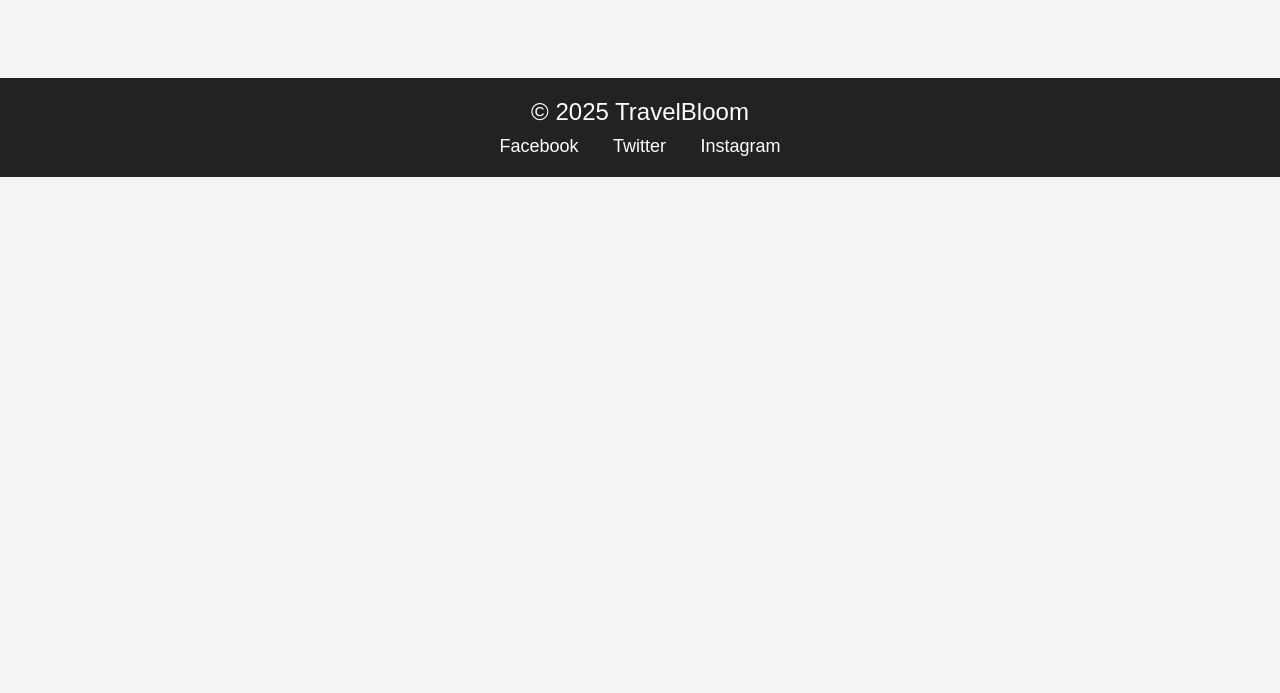
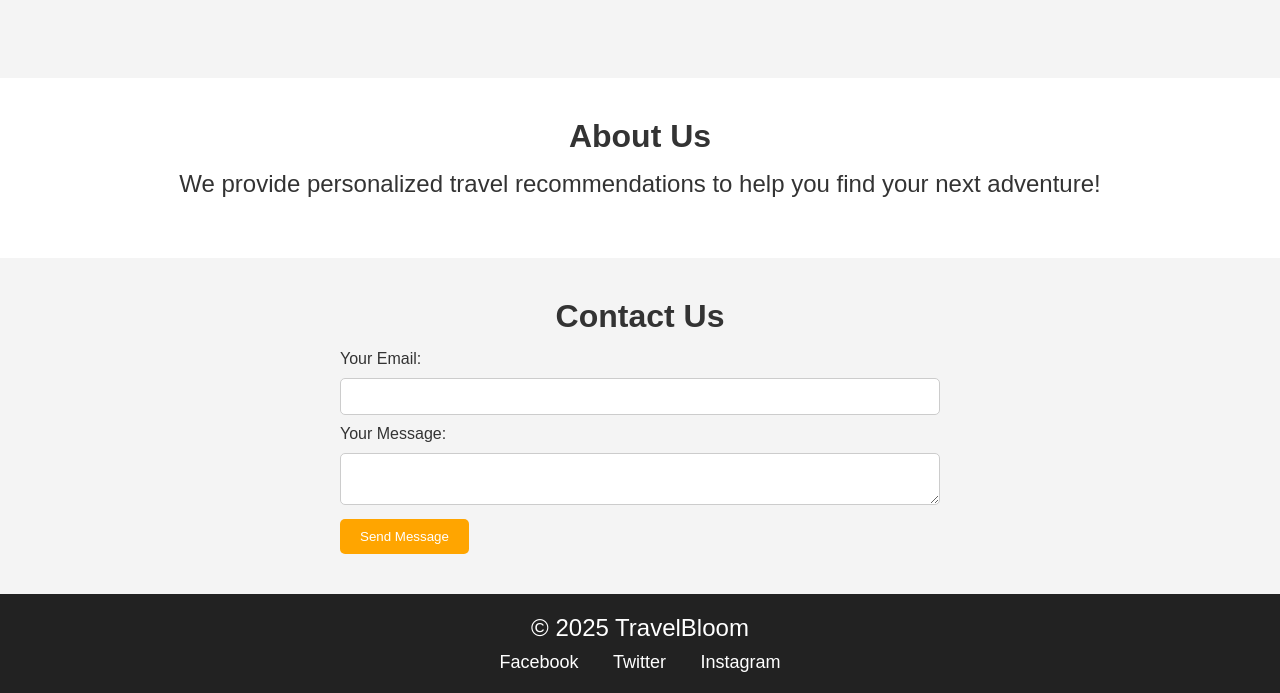
Before and after one commit to Adel-aa/travel-recommendation, a plain HTML site: page index.html in a window 1280 px wide. Shown: the part 855-1548 px from the top of the page. Before the commit the page ends 1032 px from the top, so only its background shows below. Drawn offline with Linux system fonts and the light colour scheme.

Commit message:
Update index.html

```diff
--- a/index.html
+++ b/index.html
@@ -11,8 +11,8 @@
     <!-- Navigation Bar -->
     <nav>
       <a href="#">Home</a>
-      <a href="#">About Us</a>
-      <a href="#">Contact Us</a>
+      <a href="#about-us">About Us</a>
+      <a href="#contact-us">Contact Us</a>
       <input type="text" id="search-bar" placeholder="Search destinations">
       <button id="search-btn">Search</button>
       <button id="reset-btn">Clear</button>
@@ -33,6 +33,24 @@
 
     <!-- Results Section -->
     <section id="results"></section>
+
+    <!-- About Us Page -->
+    <section id="about-us">
+      <h2>About Us</h2>
+      <p>We provide personalized travel recommendations to help you find your next adventure!</p>
+    </section>
+
+    <!-- Contact Us Page -->
+    <section id="contact-us">
+      <h2>Contact Us</h2>
+      <form action="mailto:info@travelbloom.com" method="post" enctype="text/plain">
+        <label for="email">Your Email:</label>
+        <input type="email" id="email" name="email" required>
+        <label for="message">Your Message:</label>
+        <textarea id="message" name="message" required></textarea>
+        <button type="submit">Send Message</button>
+      </form>
+    </section>
   </main>
 
   <footer>
```
